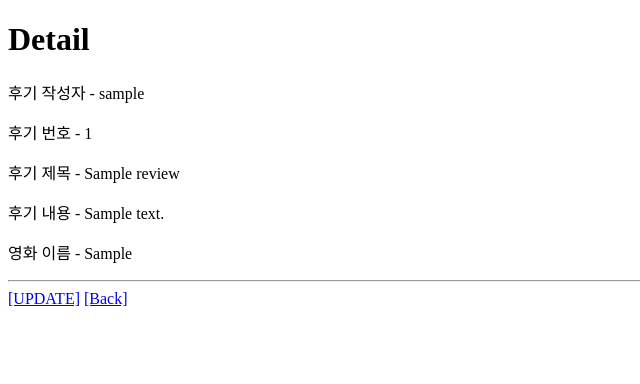
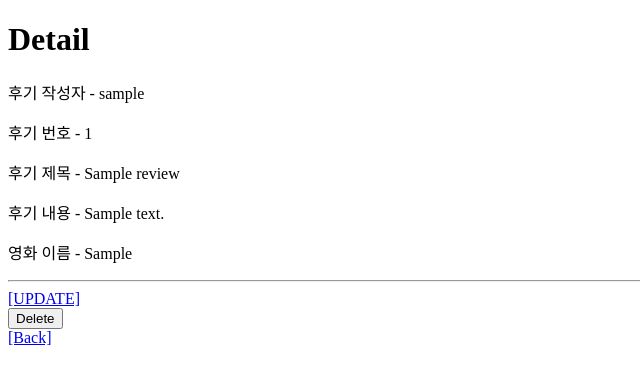
Before and after one commit to iblug/Movie_Review, a Django app: page /reviews/1/ in a window 1280 px wide. Shown: the top 384 px of the page, without its empty margins (0-640 px from the left). Run offline with Django 3.2, Linux system fonts and the light colour scheme; a user stored in the database is signed in; tables that the repository leaves empty hold one stand-in row (values such as "Sample post").

Commit message:
Add reviews-delete

```diff
--- a/reviews/templates/reviews/detail.html
+++ b/reviews/templates/reviews/detail.html
@@ -9,7 +9,11 @@
 <p>영화 이름 - {{ review.movie }}</p>
 <hr>
 {% if request.user == review.user %}
-<a href="{% url 'reviews:update' review.pk %}">[UPDATE]</a>
+  <a href="{% url 'reviews:update' review.pk %}">[UPDATE]</a>
+  <form action="{% url 'reviews:delete' review.pk %}" method="POST">
+    {% csrf_token %}
+    <input type="submit" value="Delete">
+  </form>
 {% endif %}
 <a href="{% url 'reviews:index' %}">[Back]</a>
 {% endblock content %}
--- a/reviews/templates/reviews/update.html
+++ b/reviews/templates/reviews/update.html
@@ -2,10 +2,10 @@
 
 {% block content %}
 <h1>Update</h1>
-<form action="#" method='POST'>
+<form action="{% url 'reviews:update' review.pk %}" method='POST'>
   {% csrf_token %}
   {{ form.as_p }}
   <input type="submit" value="UPDATE">
 </form>
-<a href="{% url 'reviews:index' %}">[Back]</a>
+<a href="{% url 'reviews:detail' review.pk %}">[Back]</a>
 {% endblock content %}
--- a/reviews/urls.py
+++ b/reviews/urls.py
@@ -9,4 +9,5 @@ urlpatterns = [
     path('create/', views.create, name='create'),
     path('<int:review_pk>/', views.detail, name='detail'),
     path('<int:review_pk>/update/', views.update, name='update'),
+    path('<int:review_pk>/delete/', views.delete, name='delete'),
 ]
--- a/reviews/views.py
+++ b/reviews/views.py
@@ -37,6 +37,7 @@ def detail(request, review_pk):
     return render(request, 'reviews/detail.html', context)
 
 
+@login_required
 def update(request, review_pk):
     review = Review.objects.get(pk=review_pk)
 
@@ -55,3 +56,11 @@ def update(request, review_pk):
         'form': form,
     }
     return render(request, 'reviews/update.html', context)
+
+
+@login_required
+def delete(request, review_pk):
+    review = Review.objects.get(pk=review_pk)
+    if request.user == review.user:
+        review.delete()
+    return redirect('reviews:index')
```
